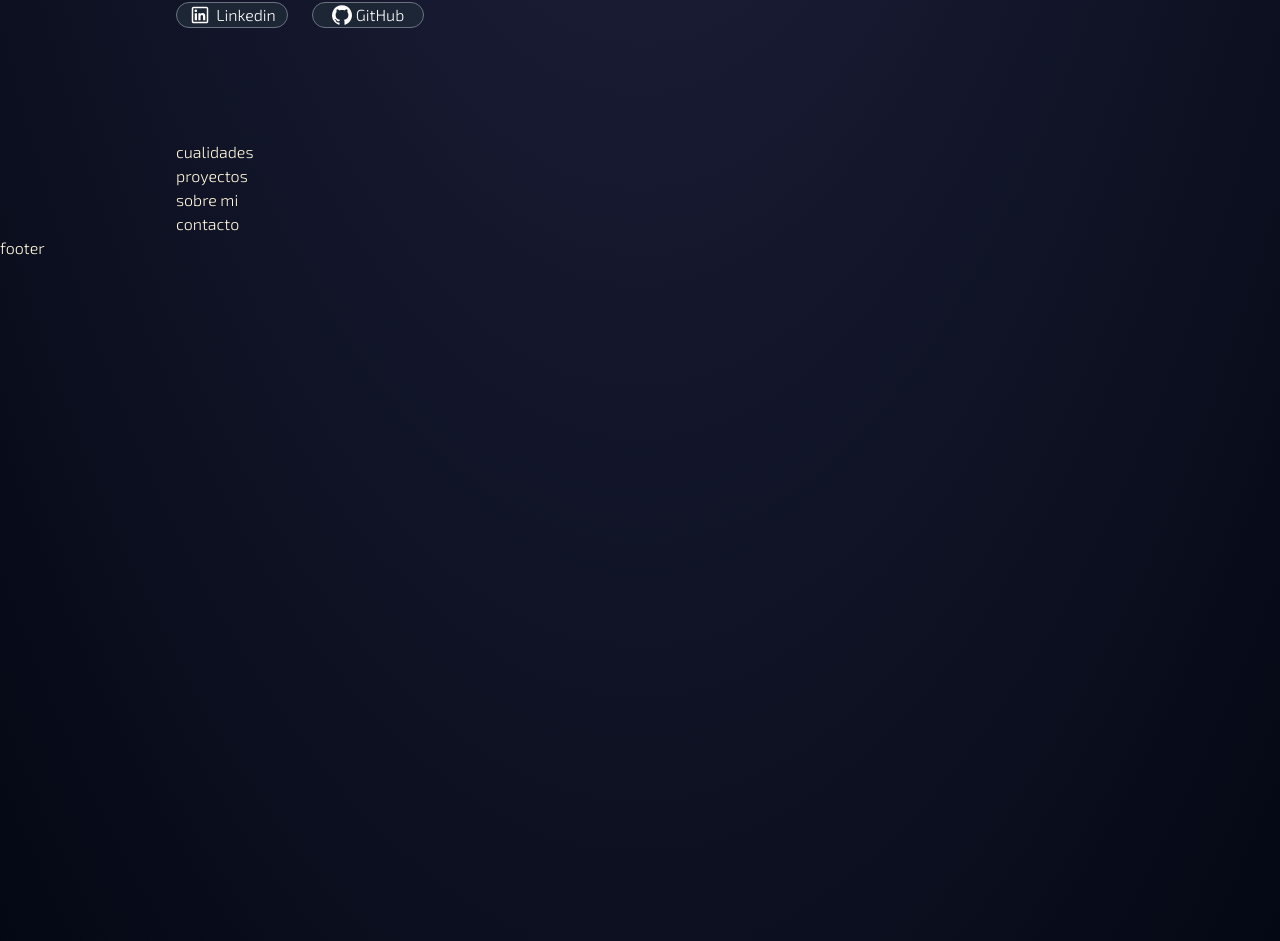
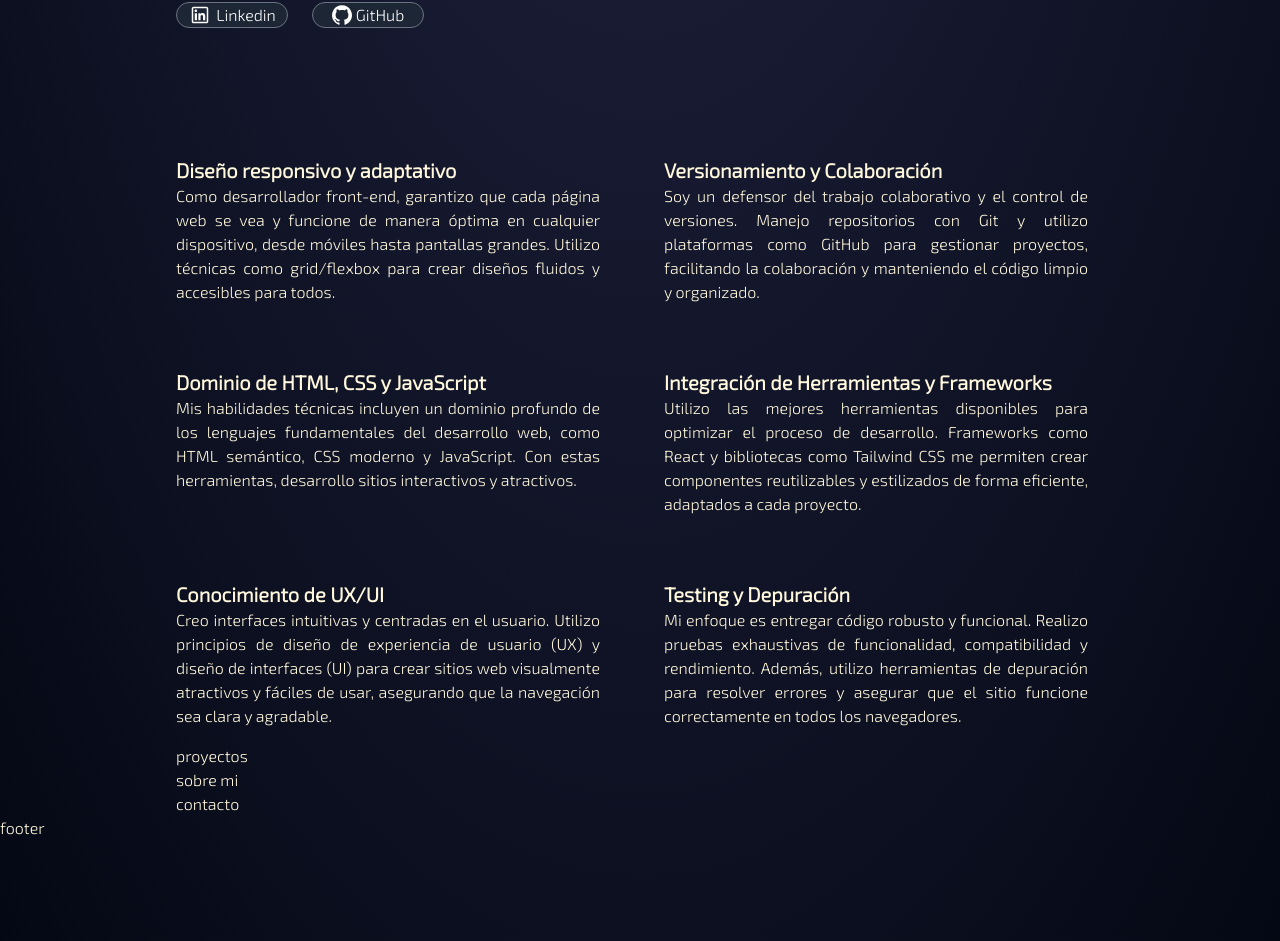
Before and after one commit to AlejandroLealG/portfolio, a Next.js app: page / in a window 1280 px wide. Shown: the part 446-1387 px from the top of the page. Built offline with nearby package versions, Linux system fonts and the light colour scheme.

Commit message:
Agregdado apartado de cualidades

```diff
--- a/package.json
+++ b/package.json
@@ -10,12 +10,14 @@
   },
   "dependencies": {
     "@svgr/webpack": "^8.1.0",
+    "aos": "^2.3.4",
     "next": "14.2.7",
     "next-images": "^1.8.5",
     "react": "^18",
     "react-dom": "^18"
   },
   "devDependencies": {
+    "@types/aos": "^3.0.7",
     "@types/node": "^20",
     "@types/react": "^18",
     "@types/react-dom": "^18",
--- /dev/null
+++ b/src/app/components/qualities/Qualities.tsx
@@ -0,0 +1,57 @@
+
+"use client";
+
+export default function Qualities() {
+
+  return (
+    <div className="grid grid-cols-1 md:grid-cols-2 gap-16 text-justify pe-4 py-4">
+      <div data-aos = "fade-up" data-aos-delay="100">
+        <h2 className="text-xl font-bold">Diseño responsivo y adaptativo</h2>
+        <p>Como desarrollador front-end, garantizo que cada página web se vea y
+          funcione de manera óptima en cualquier dispositivo, desde móviles hasta
+          pantallas grandes. Utilizo técnicas como <span>grid/flexbox</span> para
+          crear diseños fluidos y accesibles para todos.
+        </p>
+      </div>
+      <div data-aos = "fade-up" data-aos-delay="200">
+        <h2 className="text-xl font-bold">Versionamiento y Colaboración</h2>
+        <p>Soy un defensor del trabajo colaborativo y el control de versiones.
+           Manejo repositorios con Git y utilizo plataformas como GitHub para gestionar
+           proyectos, facilitando la colaboración y manteniendo el código limpio y organizado.
+        </p>
+      </div>
+      <div data-aos = "fade-up" data-aos-delay="300">
+        <h2 className="text-xl font-bold">Dominio de HTML, CSS y JavaScript</h2>
+        <p>Mis habilidades técnicas incluyen un dominio profundo de los lenguajes
+          fundamentales del desarrollo web, como HTML semántico, CSS moderno  y JavaScript.
+          Con estas herramientas, desarrollo sitios interactivos y atractivos.
+        </p>
+      </div>
+      <div data-aos = "fade-up" data-aos-delay="400">
+        <h2 className="text-xl font-bold">Integración de Herramientas y Frameworks</h2>
+        <p>Utilizo las mejores herramientas disponibles para optimizar el proceso de
+          desarrollo. Frameworks como React y bibliotecas como Tailwind CSS me permiten
+          crear componentes reutilizables y estilizados de forma eficiente, adaptados a
+          cada proyecto.
+        </p>
+      </div>
+      <div data-aos = "fade-up" data-aos-delay="500">
+        <h2 className="text-xl font-bold">Conocimiento de UX/UI</h2>
+        <p>Creo interfaces intuitivas y centradas en el usuario. Utilizo principios de
+          diseño de experiencia de usuario (UX) y diseño de interfaces (UI) para crear
+          sitios web visualmente atractivos y fáciles de usar, asegurando que la navegación
+          sea clara y agradable.
+        </p>
+      </div>
+      <div data-aos = "fade-up" data-aos-delay="600">
+        <h2 className="text-xl font-bold">Testing y Depuración</h2>
+        <p>Mi enfoque es entregar código robusto y funcional. Realizo pruebas exhaustivas
+          de funcionalidad, compatibilidad y rendimiento. Además, utilizo herramientas de
+          depuración para resolver errores y asegurar que el sitio funcione correctamente
+          en todos los navegadores.
+        </p>
+      </div>
+    </div>
+  );
+
+}
--- a/src/app/layout.tsx
+++ b/src/app/layout.tsx
@@ -1,10 +1,11 @@
 import type { Metadata } from "next";
 import { Exo_2 } from "next/font/google";
 import "./globals.css";
+import AOSInitializer from "@/utils/AOSInitializer"; // Importar el inicializador de AOS
 
 const exo_2 = Exo_2({
   subsets: ["latin"],
-  weight: '300',
+  weight: "300",
 });
 
 export const metadata: Metadata = {
@@ -19,8 +20,10 @@ export default function RootLayout({
 }>) {
   return (
     <html lang="en">
-
-      <body className={exo_2.className}>{children}</body>
+      <body className={exo_2.className}>
+        <AOSInitializer /> {/* Inicializa AOS */}
+        {children}
+      </body>
     </html>
   );
 }
--- a/src/app/page.tsx
+++ b/src/app/page.tsx
@@ -1,5 +1,6 @@
 import Header from '@/app/components/header/Header'
-import Initial from '@/app/components/sobreMi/Initial'
+import Initial from '@/app/components/aboutMe/Initial'
+import Qualities from './components/qualities/Qualities'
 
 export default function Home() {
   return (
@@ -7,7 +8,7 @@ export default function Home() {
       <Header />
       <div className='sm:px-12 lg:px-20 xl:px-44'>
         <Initial />
-        <p>cualidades</p>
+        <Qualities />
         <p>proyectos</p>
         <p>sobre mi</p>
         <p>contacto</p>
--- /dev/null
+++ b/src/utils/AOSInitializer.tsx
@@ -0,0 +1,20 @@
+
+"use client";
+
+import { useEffect } from "react";
+import AOS from "aos";
+import "aos/dist/aos.css";
+
+const AOSInitializer = () => {
+  useEffect(() => {
+    AOS.init({
+      duration: 2000,  // Duración de las animaciones
+      easing: "ease-in-out", // Suavizado
+      once: false, // Permite que las animaciones se repitan
+    });
+  }, []);
+
+  return null; // No renderiza nada, solo inicializa AOS
+};
+
+export default AOSInitializer;
```
Also changed, not shown: src/app/components/aboutMe/Initial.tsx (renamed from src/app/components/sobreMi/Initial.tsx), 1 other file (tests, documents, lock files or other folders).
